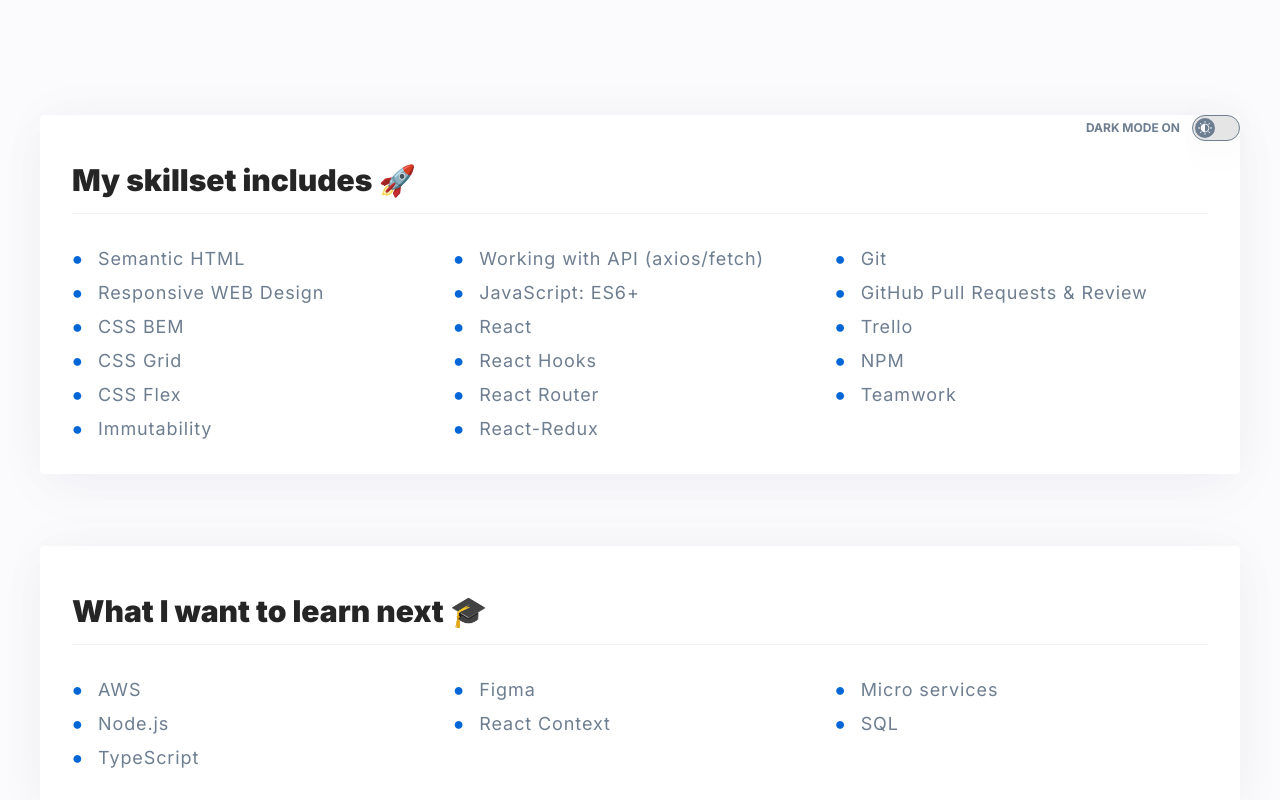
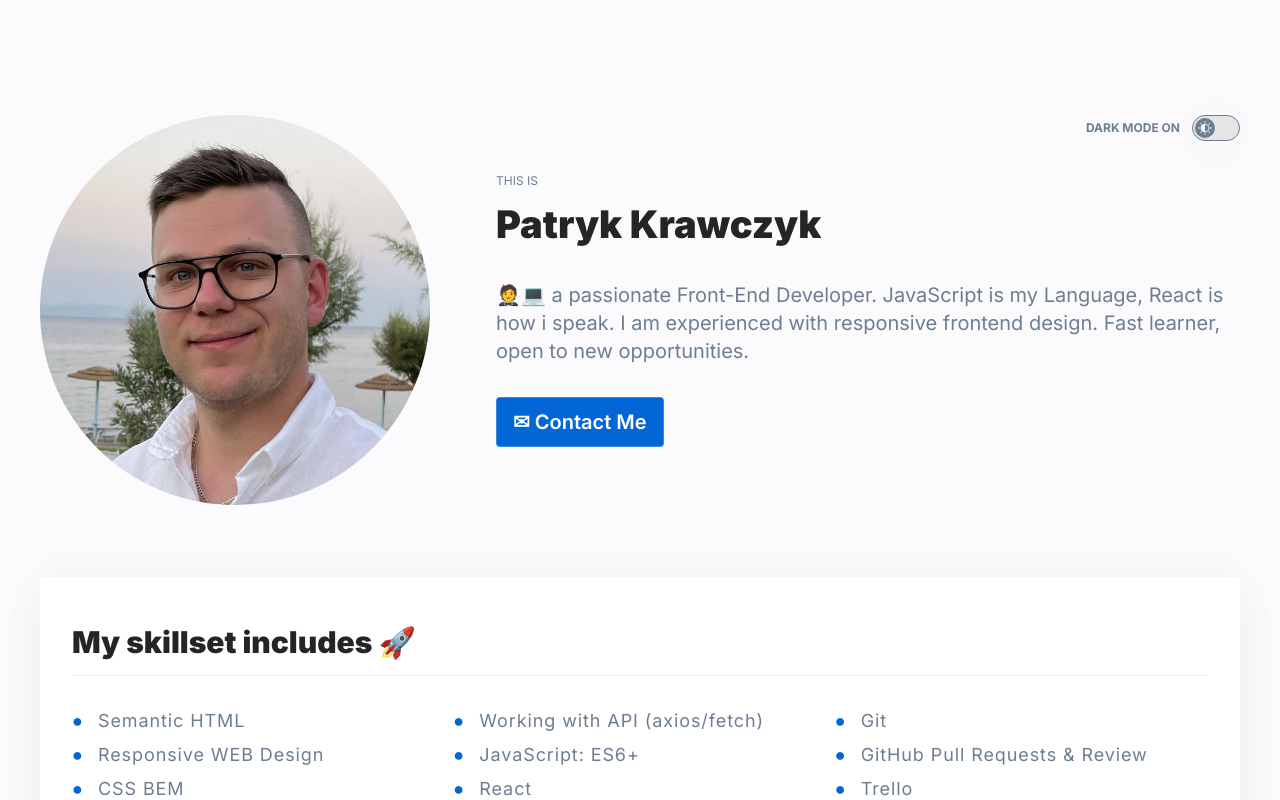
Before and after one commit to kraviecdev/pk-personal-homepage, a React (Create React App) app: page / in a window 1280 px wide. Shown: the top 800 px of the page. Built offline with nearby package versions, Linux system fonts and the light colour scheme.

Commit message:
add header to app component

```diff
--- a/src/core/App.js
+++ b/src/core/App.js
@@ -7,6 +7,7 @@ import ThemeSwitch from "../components/ThemeSwitch";
 import Main from "../components/Main";
 import Known from "../features/skills/known";
 import InProgress from "../features/skills/inProgress";
+import Header from "../features/header";
 
 function App() {
 
@@ -17,6 +18,7 @@ function App() {
       <GlobalStyle/>
       <Main>
         <ThemeSwitch/>
+        <Header />
         <Known />
         <InProgress />
       </Main>
```
